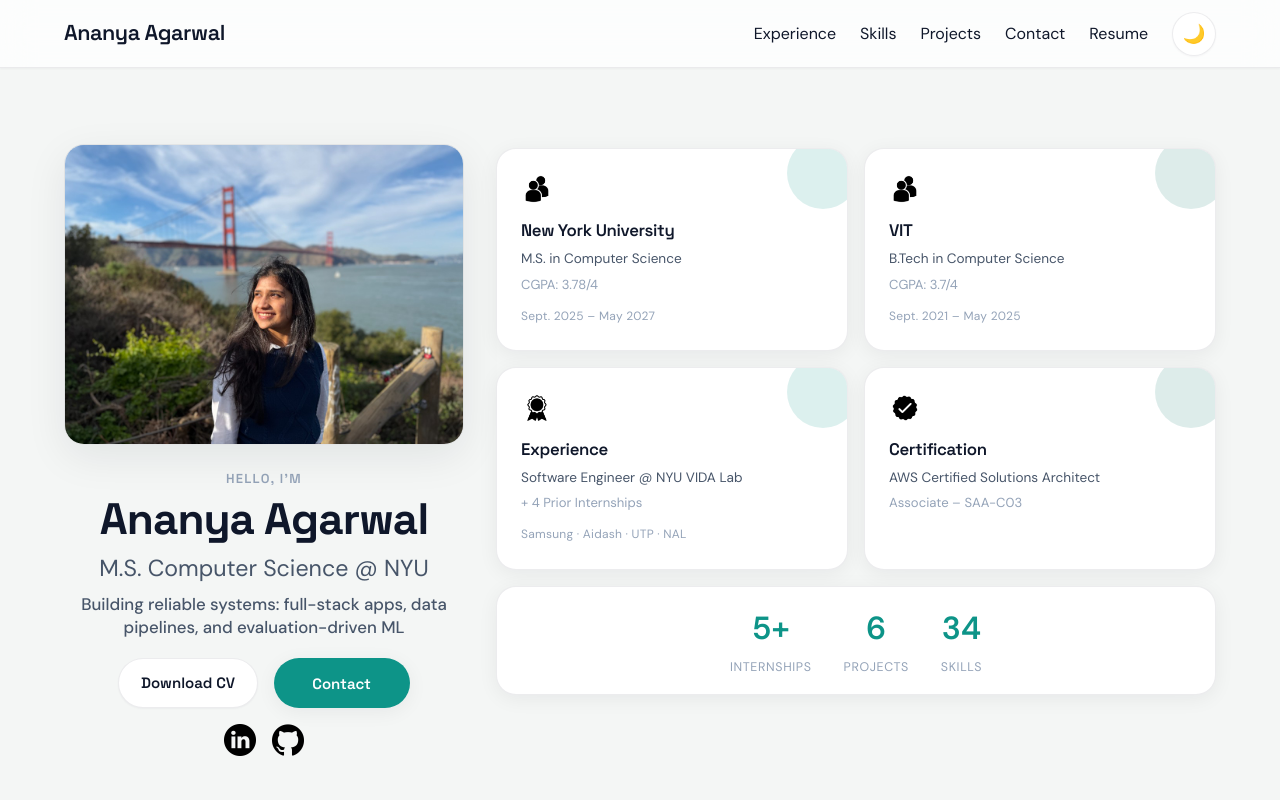
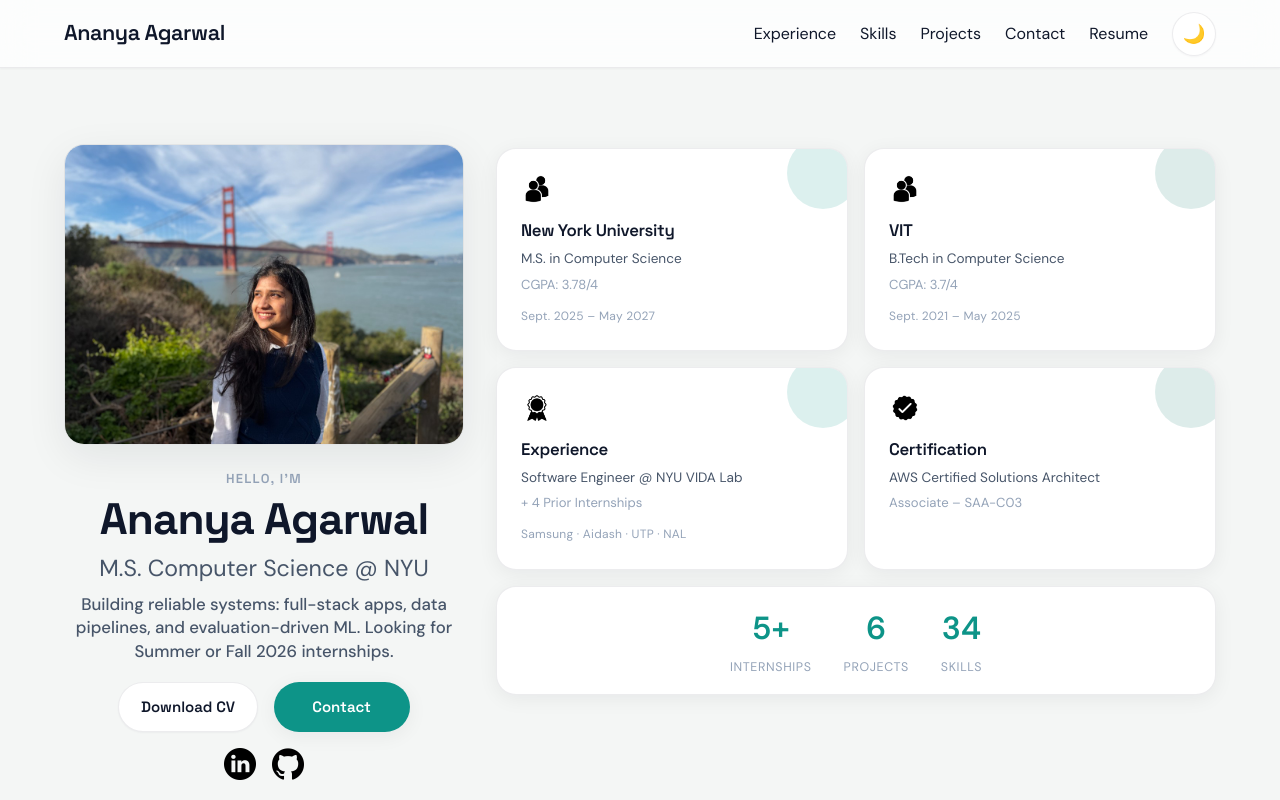
Before and after one commit to happyananya/Web_Portfolio, a React (Vite) app: page / in a window 1280 px wide. Shown: the top 800 px of the page. Built offline with nearby package versions, Linux system fonts and the light colour scheme.

Commit message:
added tagline

```diff
--- a/src/components/Hero.jsx
+++ b/src/components/Hero.jsx
@@ -137,7 +137,8 @@
             <p className="section__text__p2">M.S. Computer Science @ NYU</p>
             <p className="section__text__tagline">
               Building reliable systems: full-stack apps, data
-              pipelines, and evaluation-driven ML
+              pipelines, and evaluation-driven ML. Looking for Summer or Fall
+              2026 internships.
             </p>
             <div className="btn-container">
               <a
```
